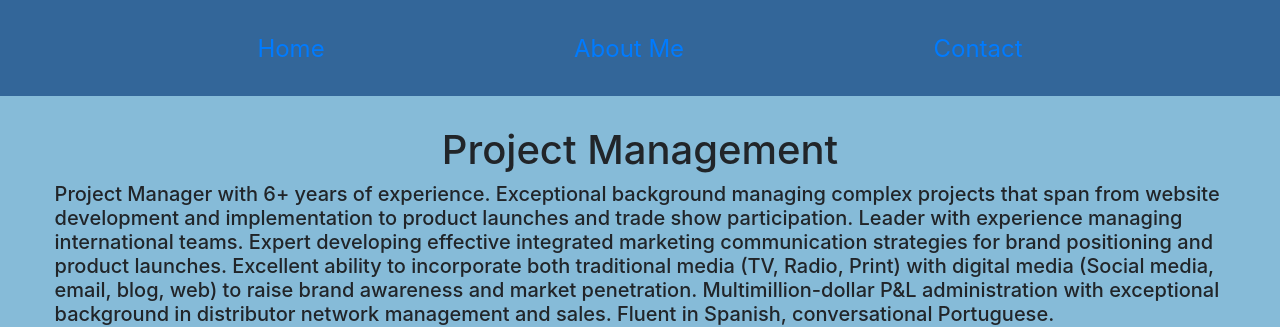
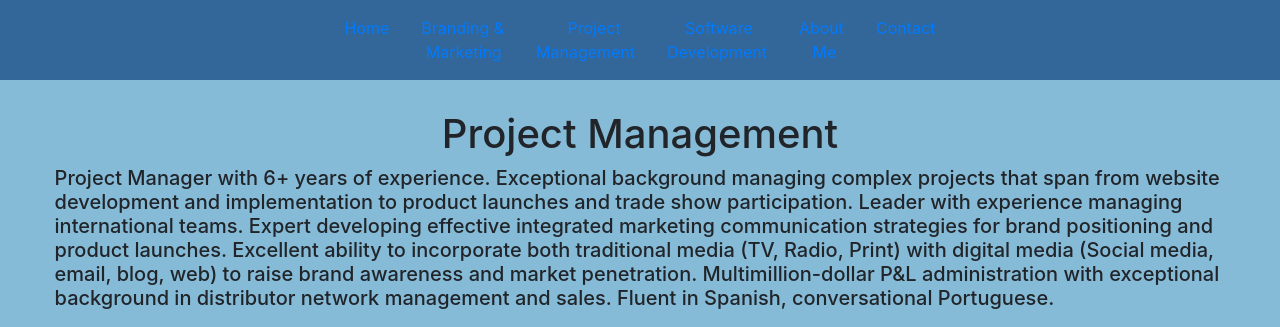
Before and after one commit to solismc/jsportfolio, a website: page public/projects.html in a window 1280 px wide. Shown: the top 327 px of the page. Drawn offline with nearby package versions, Linux system fonts and the light colour scheme.

Commit message:
Added new navbar to projects page

```diff
--- a/public/projects.html
+++ b/public/projects.html
@@ -29,19 +29,28 @@
 
 <body>
   <div className="App">
-    <section class="navbar navbar-expand-sm bg-light">
-      <ul class="navbar-nav">
+    <nav class="navbar navbar-expand-sm bg-light">
+      <ul class="nav nav-pills">
         <li class=nav-item>
           <a class="nav-link" href="index.html">Home</a>
         </li>
         <li class=nav-item>
-          <a class="nav-link" href="aboutme.html">About Me</a>
+          <a class="nav-link" href="brand.html">Branding &<br>&nbspMarketing</a>
+        </li>
+        <li class=nav-item>
+          <a class="nav-link" href="projects.html">&nbsp&nbsp&nbsp&nbsp&nbsp&nbsp&nbspProject<br>Management</a>
+        </li>
+        <li class="nav-item justify content">
+          <a class="nav-link" href="code.html">&nbsp&nbsp&nbsp&nbspSoftware<br>Development</a>
+        </li>
+        <li class=nav-item>
+          <a class="nav-link" href="aboutme.html">About<br>&nbsp&nbsp&nbspMe</a>
         </li>
         <li class=nav-item>
           <a class="nav-link" href="contactme.html">Contact</a>
         </li>
       </ul>
-    </section>
+    </nav>
 
     <section class="container-fluid">
       <section class="row justify-content-center">
@@ -178,11 +187,12 @@
             <a href="https://www.linkedin.com/in/manuelcsolis" target="_blank" class="fa fa-linkedin"></a>
             <a href="https://github.com/solismc" target="_blank" class="fa fa-github"></a>
             <a href="https://twitter.com/solismc" target="_blank" class="fa fa-twitter"></a>
-            <a href="https://www.youtube.com/channel/UCBaowGmMxGKcfVlrG9PFh6Q" target="_blank" class="fa fa-youtube"></a>
+            <a href="https://www.youtube.com/channel/UCBaowGmMxGKcfVlrG9PFh6Q" target="_blank"
+              class="fa fa-youtube"></a>
           </section>
         </section>
-        </section>
-        <script src="/main.js" charset="utf-8"></script>
+      </section>
+      <script src="/main.js" charset="utf-8"></script>
 </body>
 
 </html>
```
